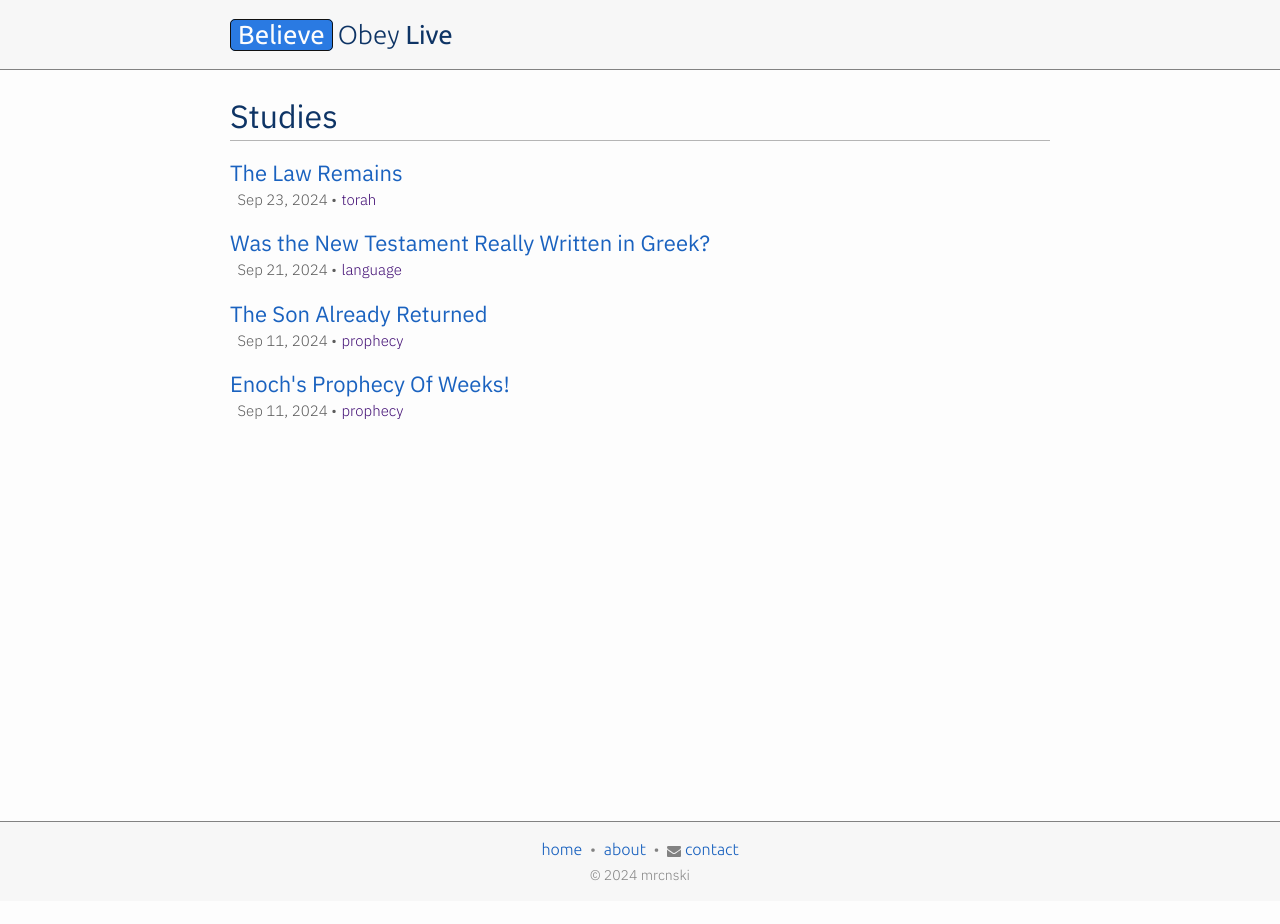
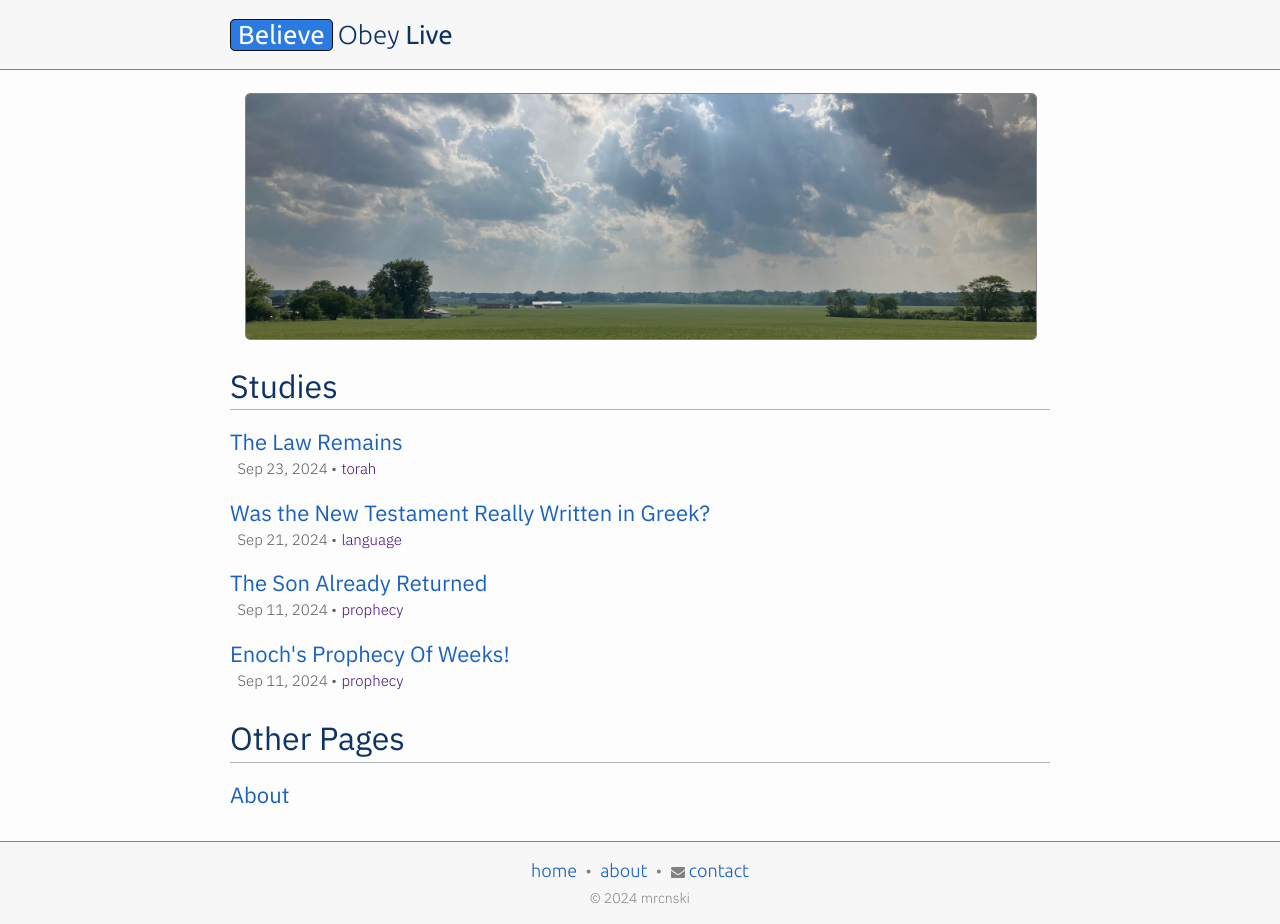
Before and after one commit to mrcnski/believeobey.live, a Jekyll site: the page built from index.md, in a window 1280 px wide. Built offline with Jekyll 4.4.1, drawn with Linux system fonts in a browser that asks for light colours; before the commit the page ends 901 px from its top, so only the background shows below that.

Commit message:
Site: make some visual improvements

```diff
--- a/_sass/minutia.scss
+++ b/_sass/minutia.scss
@@ -93,7 +93,6 @@ $on-laptop:        880px !default;
 @import
     "minutia/fonts",
     "minutia/base",
-    "minutia/civic",
     "minutia/layout",
     "minutia/syntax-highlighting"
 ;
--- a/_sass/minutia/_base.scss
+++ b/_sass/minutia/_base.scss
@@ -181,6 +181,7 @@ h1 {
 
     @include relative-font-size(2);
     line-height: 1;
+    margin-top: $spacing-unit;
     padding-bottom: $spacing-unit / 4;
     border-bottom: 1px solid $mild-gray;
 
--- a/_sass/minutia/_civic.scss
+++ /dev/null
@@ -1,7 +0,0 @@
-.game-choice, .game-selectable-item {
-    color: $blue;
-
-    &:hover {
-        background-color: $light-purple;
-    }
-}
--- a/_sass/minutia/_layout.scss
+++ b/_sass/minutia/_layout.scss
@@ -86,6 +86,7 @@
 
 .footer-col-wrapper {
     color: $gray;
+    @include relative-font-size(1.125);
     text-align: center;
 
     margin-bottom: $spacing-unit / 8;
@@ -264,7 +265,6 @@ img + em {
 /* Default */
 
 .default-content {
-    padding-top: $spacing-unit;
     padding-bottom: $spacing-unit / 2;
 
     flex: 1;
--- a/index.md
+++ b/index.md
@@ -5,8 +5,16 @@
 layout: home
 ---
 
+{% include image.html name="index-header.jpeg" alt="Believe, Live, Obey." %}
+
 # Studies
 
 {% for page in site.posts %}
 {% include post-info.html description=1 %}
 {% endfor %}
+
+# Other Pages
+
+<h3>
+  <a href="/about" class="post-link">About</a>
+</h3>
```
Also changed, not shown: assets/img/index-header.jpeg (added).
